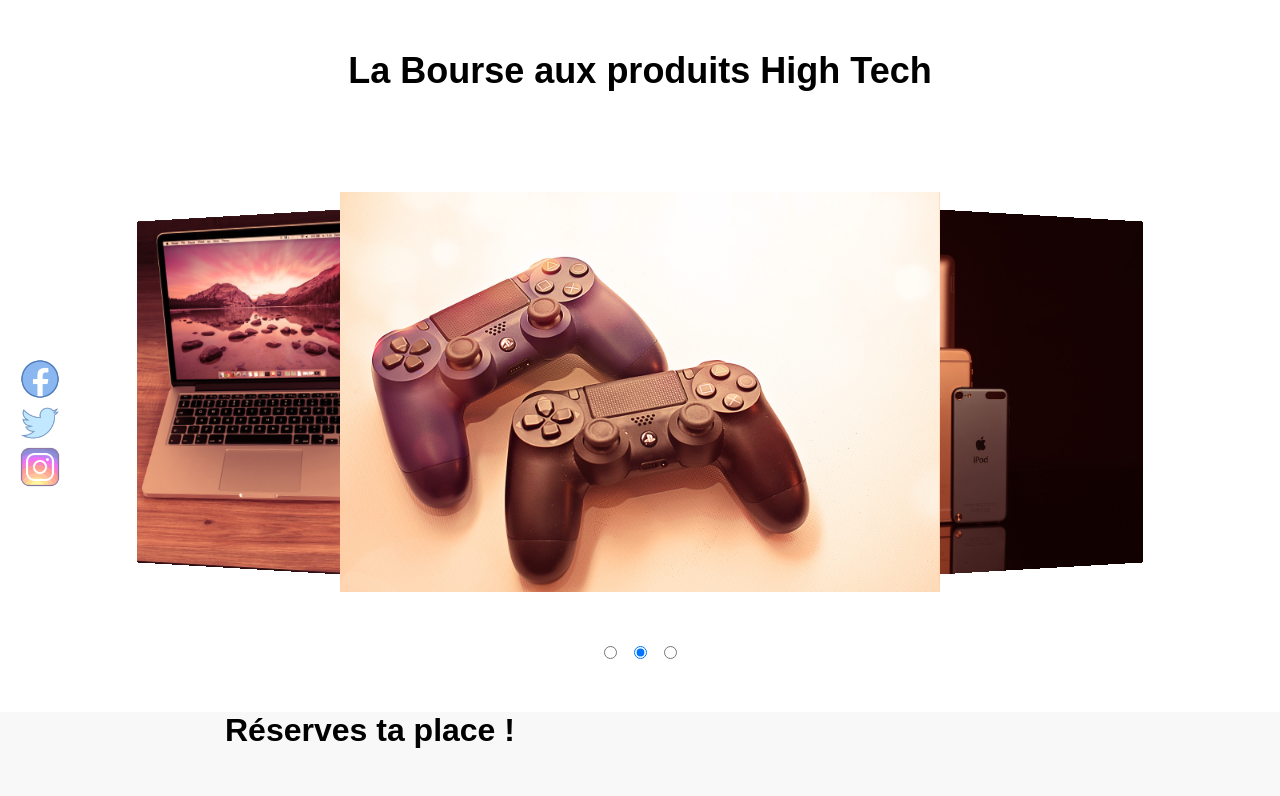
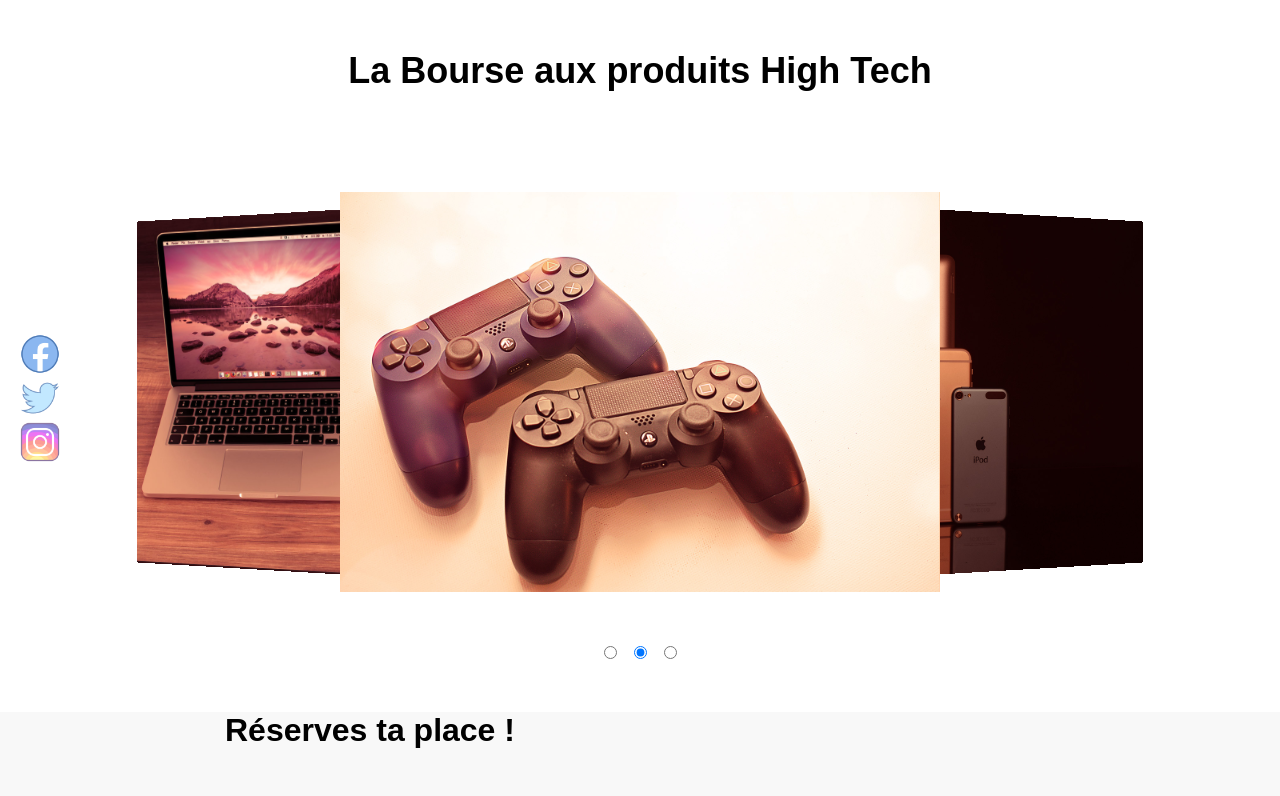
Before and after one commit to mica674/LeMauvaisCoin, a plain HTML site: page index.html in a window 1280 px wide. Shown: the top 796 px of the page. Drawn offline with Linux system fonts and the light colour scheme.

Commit message:
reglage du nav float

```diff
--- a/public/assets/css/style.css
+++ b/public/assets/css/style.css
@@ -99,7 +99,7 @@ body {
     display: flex;
     flex-direction: column;
     width: 65px;
-    height: calc(100% - 50px);
+    height: calc(100% - 100px);
     position: fixed;
     margin: 0 20px;
     justify-content: center;
```
